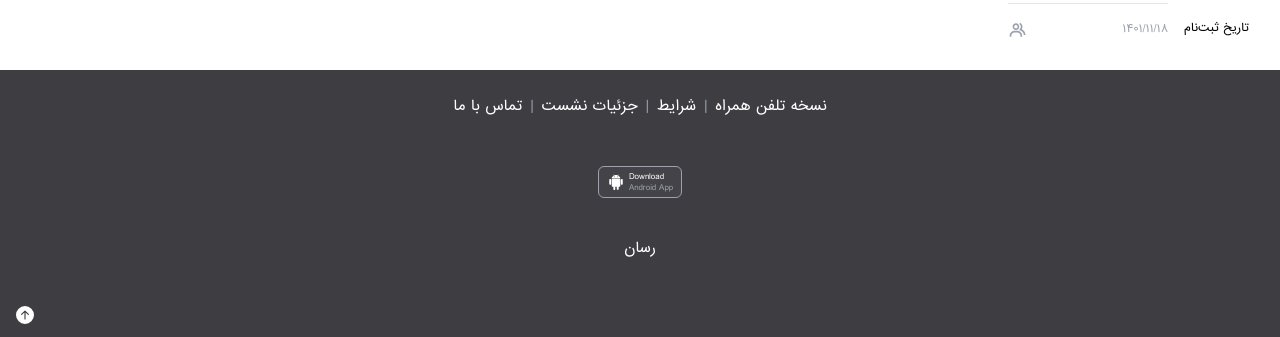
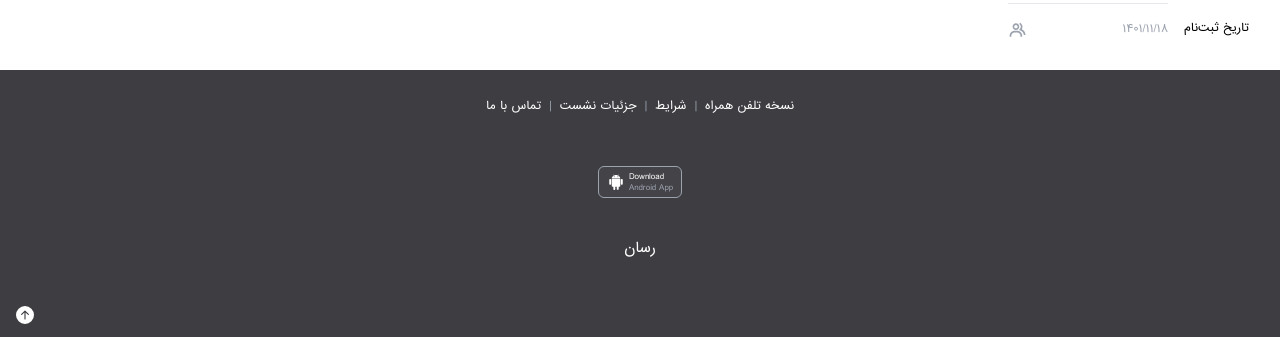
Before and after one commit to Ziba-Hemmati/Resan, a Next.js app: page / in a window 1280 px wide. Shown: the part 1530-1867 px from the top of the page. Built offline with nearby package versions, Linux system fonts and the light colour scheme.

Commit message:
fix: fix font size of footer items

```diff
--- a/components/footer/Footer.jsx
+++ b/components/footer/Footer.jsx
@@ -6,7 +6,7 @@ const footerItems = ["نسخه تلفن همراه", "شرایط", "جزئیات
 
 const Footer = () => {
   return (
-    <div className="bg-[#3e3d42] w-full h-[270px] absolute top-[1600px] text-sm text-white p-4">
+    <div className="bg-[#3e3d42] w-full h-[270px] absolute top-[1600px] text-[.7rem] text-white p-4">
       <div className="flex justify-center flex-wrap items-center mb-10">
         {footerItems.map((item, index) => {
           return (
```
